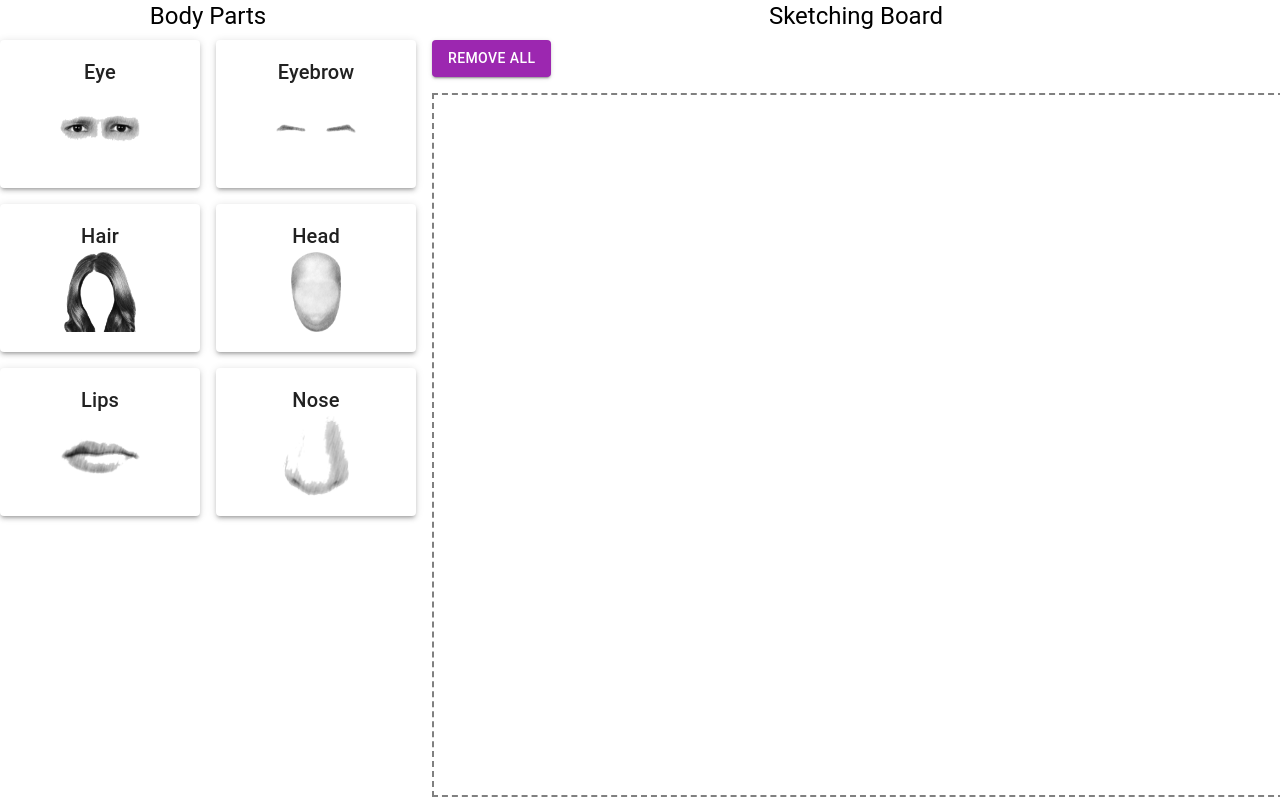
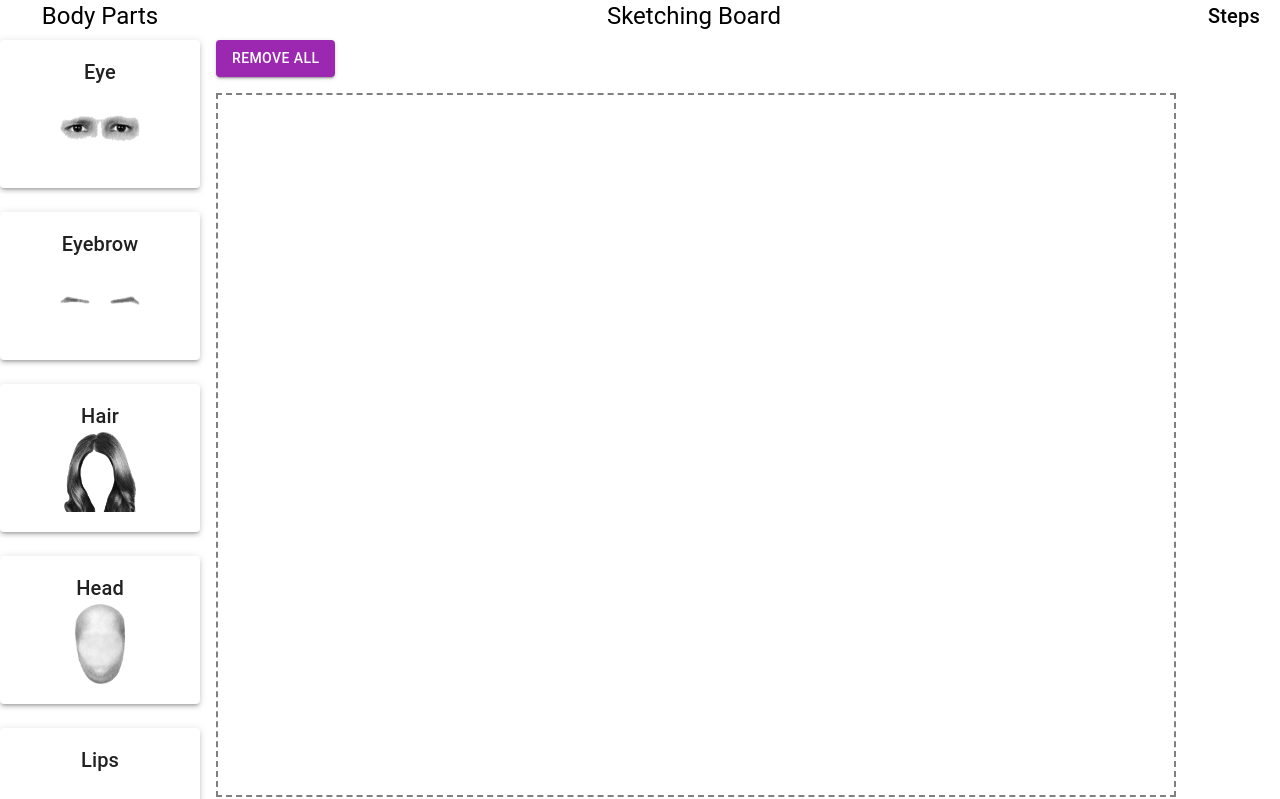
Before and after one commit to amit9554/sketch-drawreact, a React (Create React App) app: page / in a window 1280 px wide. Shown: the top 799 px of the page. Built offline with nearby package versions, Linux system fonts and the light colour scheme.

Commit message:
cmdstepper

```diff
--- a/src/components/SketchBoard.js
+++ b/src/components/SketchBoard.js
@@ -143,25 +143,30 @@ export default function SketchingBoard() {
         }
     };
 
+    // Jump to a specific placed part
+    const handleJumpToPart = (index) => {
+        setSelectedPartIndex(index);
+    };
+
     return (
         <DndProvider backend={HTML5Backend}>
             <Grid container spacing={2}>
                 {/* Left Panel: Body Parts */}
-                <Grid item xs={4}>
+                <Grid item xs={2}>
                     <Typography variant="h5" gutterBottom>
                         Body Parts
                     </Typography>
-                    <Grid container spacing={2}>
+                    <Grid container spacing={3}>
                         {bodyParts.map((part) => (
-                            <Grid item xs={6} key={part.id}>
+                            <Grid item xs={12} key={part.id}>
                                 <DraggablePart part={part} />
                             </Grid>
                         ))}
                     </Grid>
                 </Grid>
 
-                {/* Right Panel: Sketch Board */}
-                <Grid item xs={8}>
+                {/* Right Panel: Sketch Board and Steps */}
+                <Grid item xs={9}>
                     <Typography variant="h5" gutterBottom>
                         Sketching Board
                     </Typography>
@@ -242,6 +247,30 @@ export default function SketchingBoard() {
                         ))}
                     </DropZone>
                 </Grid>
+                <Grid item xs={1}>
+                  <Typography variant="h6">Steps</Typography>
+                        <Box>
+                            {placedParts.map((part, index) => (
+                                <Button
+                                    key={index}
+                                    variant="outlined"
+                                    onClick={() => handleJumpToPart(index)}
+                                    sx={{
+                                        display: "block",
+                                        margin: "5px 0",
+                                        width: "100%",
+                                        textAlign: "left",
+                                        backgroundColor: selectedPartIndex === index ? "lightblue" : "white",
+                                        "&:hover": {
+                                            backgroundColor: selectedPartIndex === index ? "lightblue" : "#f0f0f0", // Change background color on hover
+                                        },
+                                    }}
+                                >
+                                    {part.name}
+                                </Button>
+                            ))}
+                        </Box>
+                </Grid>
             </Grid>
         </DndProvider>
     );
```
